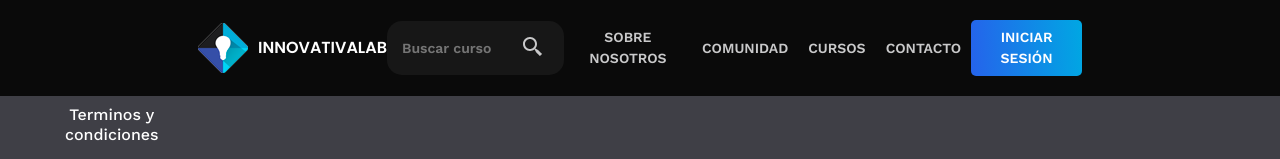
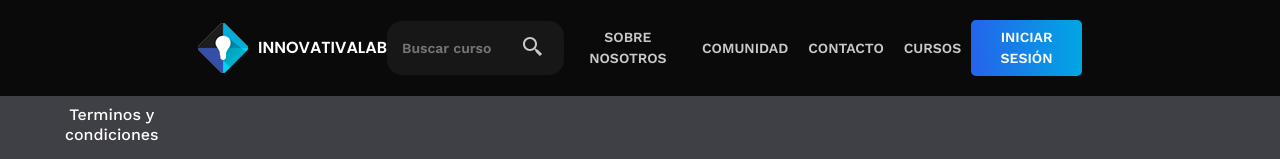
Before and after one commit to InnovativaLab/Pagina-web, a React (Vite) app in the folder PaginaWeb-React/: page /terms in a window 1280 px wide. Shown: the top 159 px of the page. Built offline with nearby package versions, Linux system fonts and the light colour scheme; the HTML template or start-up script is replaced by a standard one.

Commit message:
Add dynamics items in menu

```diff
--- a/PaginaWeb-React/src/components/Header.tsx
+++ b/PaginaWeb-React/src/components/Header.tsx
@@ -14,6 +14,7 @@ function Header () {
   const sesion = userSesion.getInstance()
   const [state, setState] = useState('hide')
   const [button, setButton] = useState(<></>)
+  const [itemsMenu, setItemsMenu] = useState(<></>)
 
   const cambiarEstadoMenu = () => {
     if (state === 'show') {
@@ -46,11 +47,40 @@ function Header () {
       </span>
     )
   }
+  const generateItemsMenu = (state: Boolean) => {
+    if (!state) {
+      return (
+        <>
+          <HashLink to='/#Nosotros' onClick={cambiarEstadoMenu} className='buttonItemMenu simple'>
+              <span>Sobre nosotros</span>
+            </HashLink>
+          <HashLink to='/#Comunidad' onClick={cambiarEstadoMenu} className='buttonItemMenu simple'>
+            <span>Comunidad</span>
+          </HashLink>
+          <a href='mailto:innovativalab@gmail.com' onClick={cambiarEstadoMenu} className='buttonItemMenu simple'>
+              <span>Contacto</span>
+          </a>
+        </>
+      )
+    }
+    return (
+      <>
+        <HashLink to='/#Comunidad' onClick={cambiarEstadoMenu} className='buttonItemMenu simple'>
+          <span>Comunidad</span>
+        </HashLink>
+        <HashLink to='/Home' onClick={cambiarEstadoMenu} className='buttonItemMenu simple'>
+          <span>Inicio</span>
+        </HashLink>
+      </>
+    )
+  }
   useEffect(() => {
     const isLogged = sesion.isLogged()
     console.info('¿Esta logueado?:', isLogged)
-    const buttonons = generateButton(isLogged)
-    setButton(buttonons)
+    const botones = generateButton(isLogged)
+    setButton(botones)
+    const itemsDelMenu = generateItemsMenu(isLogged)
+    setItemsMenu(itemsDelMenu)
   }, [location])
 
   return (
@@ -62,18 +92,10 @@ function Header () {
             <LogoBanner />
           </HashLink>
           <Browser closeFunction={cambiarEstadoMenu} />
-          <HashLink to='/#Nosotros' onClick={cambiarEstadoMenu} className='buttonItemMenu simple'>
-            <span>Sobre nosotros</span>
-          </HashLink>
-          <HashLink to='/#Comunidad' onClick={cambiarEstadoMenu} className='buttonItemMenu simple'>
-            <span>Comunidad</span>
-          </HashLink>
+          {itemsMenu}
           <HashLink to='/#Cursos' onClick={cambiarEstadoMenu} className='buttonItemMenu simple'>
             <span>Cursos</span>
           </HashLink>
-          <a href='mailto:innovativalab@gmail.com' onClick={cambiarEstadoMenu} className='buttonItemMenu simple'>
-            <span>Contacto</span>
-          </a>
           {button}
           <button onClick={cambiarEstadoMenu} className='buttonItemMenu simple closeMenuButtom' id='closeMenuButtom'>Cerrar</button>
         </div>
```
